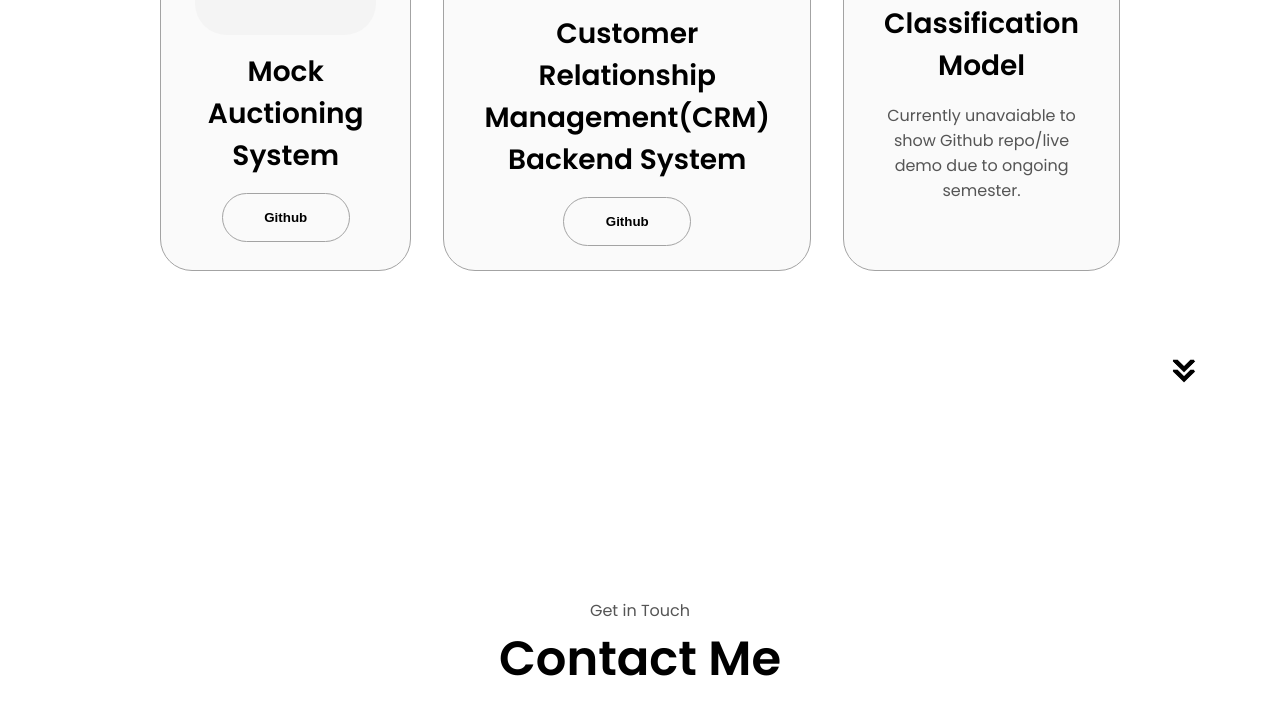
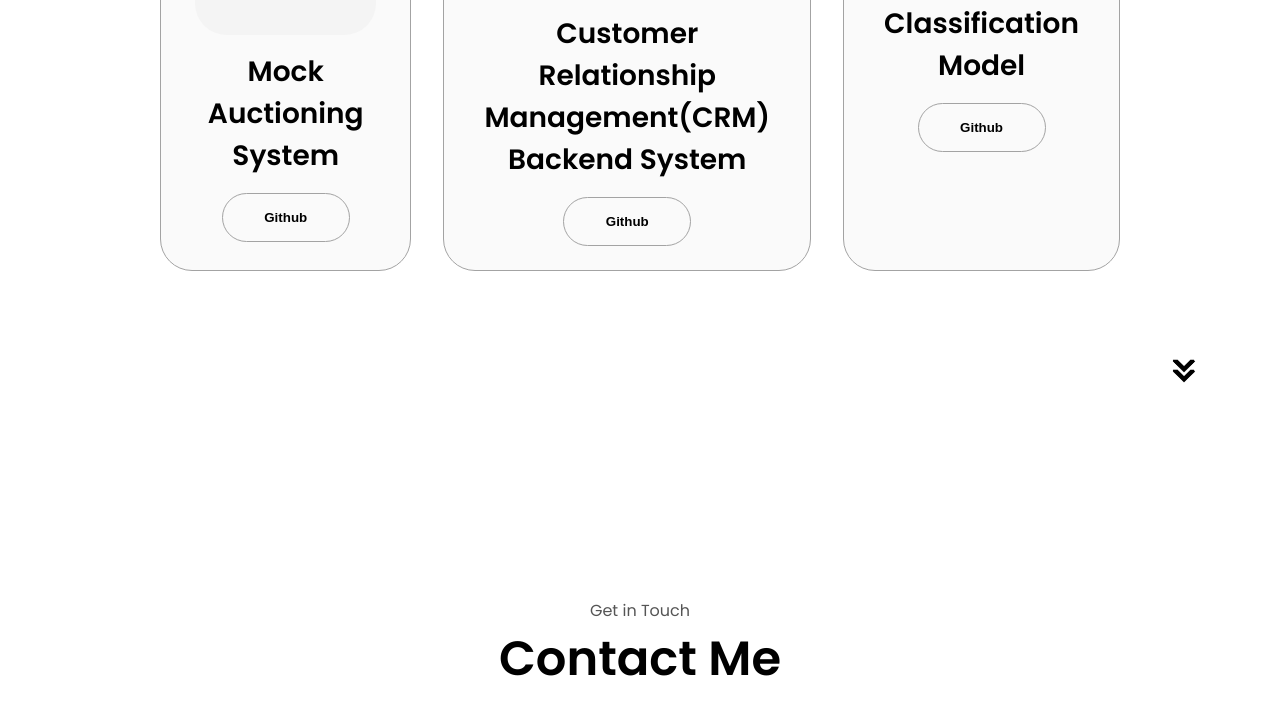
Before and after one commit to TylerY7/Portfolio_Website, a plain HTML site: page portfolio-folder/index.html in a window 1280 px wide. Shown: the part 2773-3497 px from the top of the page. Drawn offline with Linux system fonts and the light colour scheme.

Commit message:
Updated Resume and other sections to be updated to current info

```diff
--- a/portfolio-folder/index.html
+++ b/portfolio-folder/index.html
@@ -280,7 +280,12 @@
             </div>
             <h2 class="experience-sub-title project-title">Classification Model</h2>
             <div class="btn-container">
-              <p>Currently unavaiable to show Github repo/live demo due to ongoing semester.</p>
+              <button
+                class="btn btn-color-2 project-btn"
+                onclick="location.href='https://github.com/TylerY7/CS-4900-Project'"
+              >
+                Github
+              </button>
             </div>
           </div>
         </div>
```
Also changed, not shown: 1 other file.
